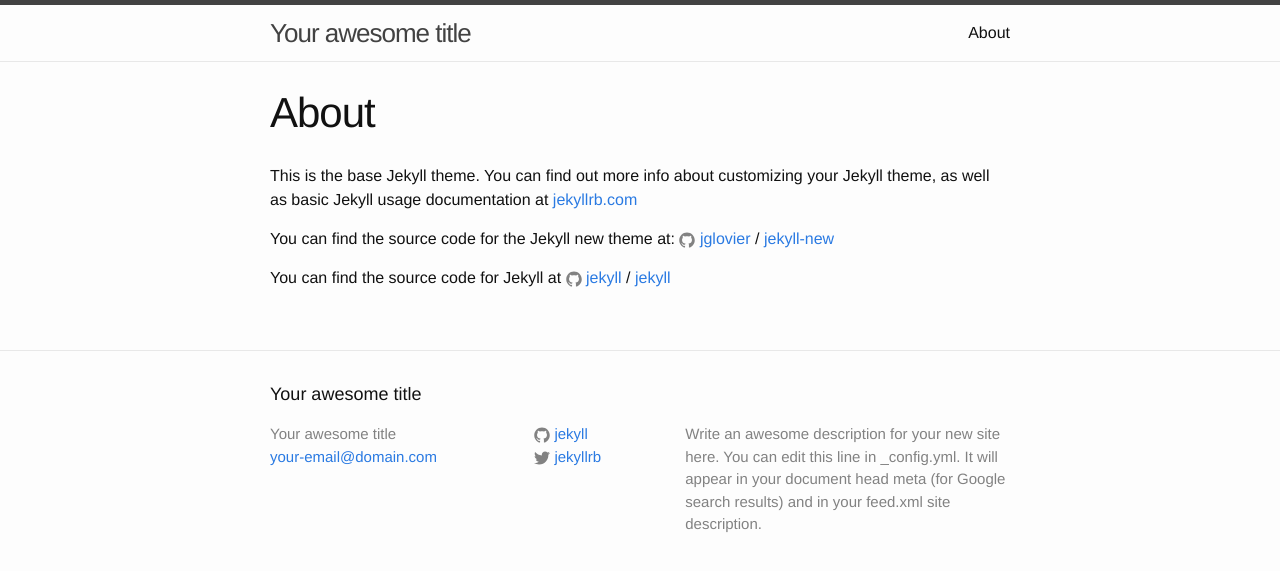
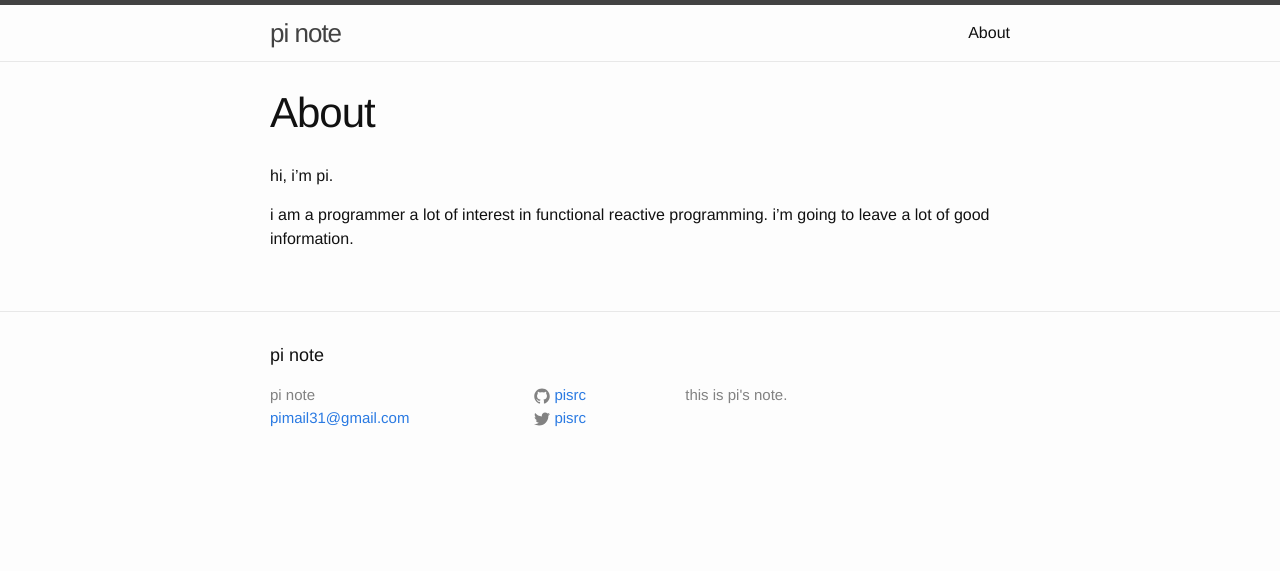
Before and after one commit to pisrc/pisrc.github.io, a Jekyll site: the page built from about.md, in a window 1280 px wide. Shown: the top 571 px of the page. Built offline with Jekyll 4.4.1, drawn with Linux system fonts in a browser that asks for light colours.

```diff
--- a/_config.yml
+++ b/_config.yml
@@ -6,16 +6,14 @@
 # 'jekyll serve'. If you change this file, please restart the server process.
 
 # Site settings
-title: Your awesome title
-email: your-email@domain.com
+title: pi note
+email: pimail31@gmail.com
 description: > # this means to ignore newlines until "baseurl:"
-  Write an awesome description for your new site here. You can edit this
-  line in _config.yml. It will appear in your document head meta (for
-  Google search results) and in your feed.xml site description.
+  this is pi's note.
 baseurl: "" # the subpath of your site, e.g. /blog
-url: "http://yourdomain.com" # the base hostname & protocol for your site
-twitter_username: jekyllrb
-github_username:  jekyll
+url: "https://pisrc.github.io" # the base hostname & protocol for your site
+twitter_username: pisrc
+github_username:  pisrc
 
 # Build settings
 markdown: kramdown
--- a/about.md
+++ b/about.md
@@ -4,12 +4,6 @@ title: About
 permalink: /about/
 ---
 
-This is the base Jekyll theme. You can find out more info about customizing your Jekyll theme, as well as basic Jekyll usage documentation at [jekyllrb.com](http://jekyllrb.com/)
+hi, i'm pi.
 
-You can find the source code for the Jekyll new theme at:
-{% include icon-github.html username="jglovier" %} /
-[jekyll-new](https://github.com/jglovier/jekyll-new)
-
-You can find the source code for Jekyll at
-{% include icon-github.html username="jekyll" %} /
-[jekyll](https://github.com/jekyll/jekyll)
+i am a programmer a lot of interest in functional reactive programming. i'm going to leave a lot of good information.
```
Also changed, not shown: _posts/2016-08-14-git-commands.markdown (added, +139 -0 lines).
